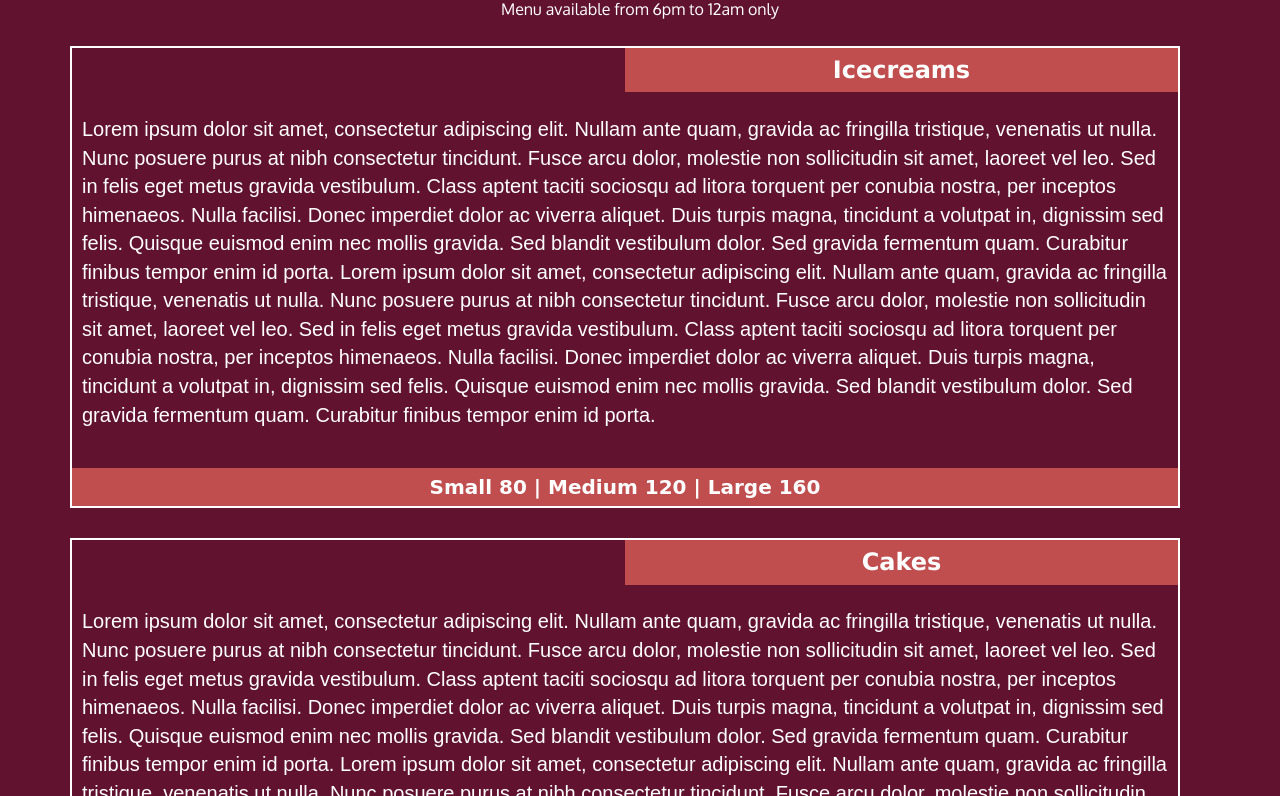
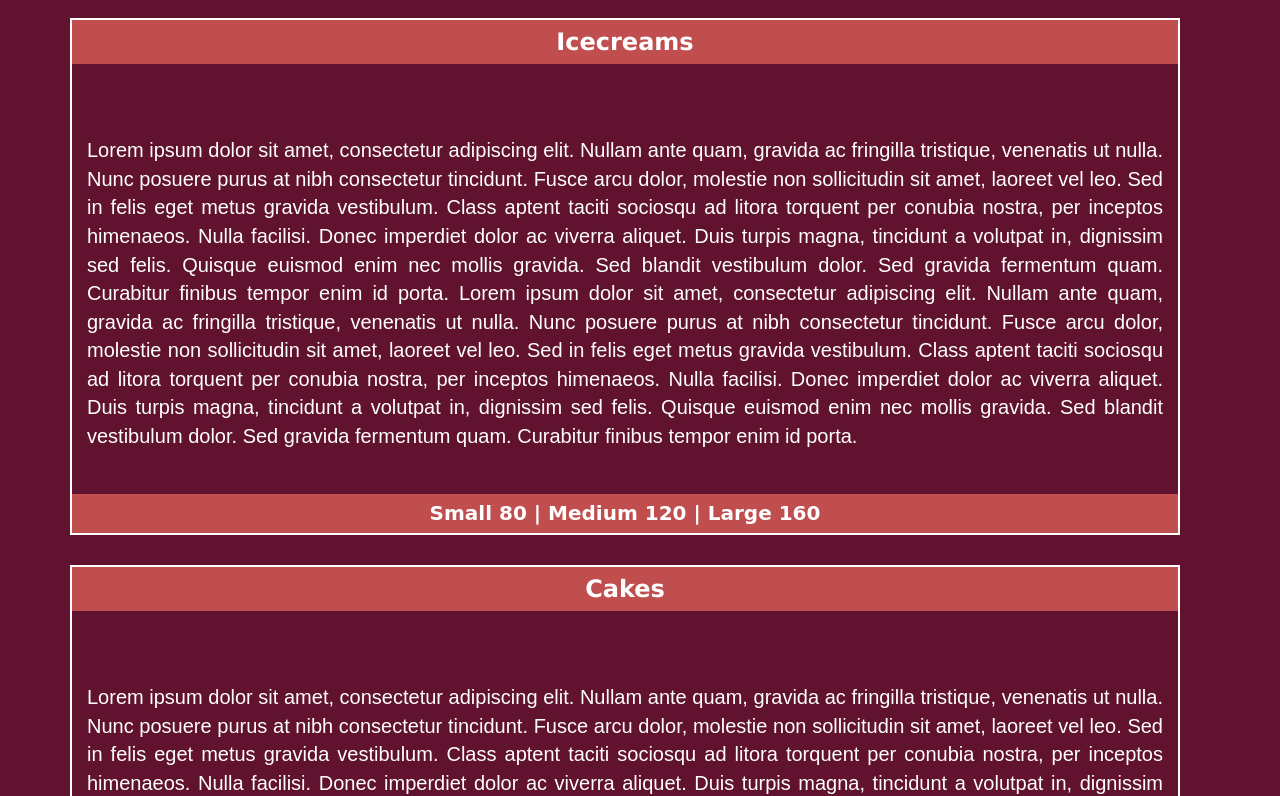
Before and after one commit to venkat-codeatmos/coursera-testhtml, a plain HTML site: page mod3solution/mod3.html in a window 1280 px wide. Shown: the part 165-961 px from the top of the page. Drawn offline with Linux system fonts and the light colour scheme.

Commit message:
same page link bug mixed

```diff
--- a/mod3solution/css/styles.css
+++ b/mod3solution/css/styles.css
@@ -3,7 +3,7 @@ body {
   color: #fff;
   background-color: #61122f;
   font-family: 'Oxygen', sans-serif;
-  padding-top: 100px;
+
 }
 
 /** HEADER **/
@@ -20,7 +20,7 @@ body {
   text-transform: capitalize;
   font-weight: bold;
   margin-top: 0;
-  margin-bottom: 10px;
+  margin-bottom: 0;
   line-height: 1;
 }
 .navbar-brand a:hover, .navbar-brand a:focus {
@@ -43,7 +43,7 @@ body {
 }
 
 .navbar-header button.navbar-toggle, .navbar-header .icon-bar {
-  border: 1px solid #61122f;
+  border: 2px solid #61122f;
 }
 
 .navbar-header button.navbar-toggle {
@@ -61,7 +61,6 @@ section {
     width: 100%;
     border: 2px solid white;
     background-color: #61122f;
-    padding: 10px;
     margin-top: 25px;
     margin-left: auto;
     margin-right: auto;
@@ -75,10 +74,7 @@ section {
 
   .titlebox
   {
-    position: absolute;
-    left: 50%;
-    top: 0%;
-    width: 50%;
+    width: 100%;
     background-color: #C14E4E;
     color: white;
     font-family: Verdana, Geneva, sans-serif;
@@ -87,6 +83,11 @@ section {
     text-transform: capitalize;
     font-weight: bold;
     padding: 5px;
+  }
+
+  div > section > p {
+  padding: 15px;
+  text-align: justify;
   }
 
   .ratecard
--- a/mod3solution/index.html
+++ b/mod3solution/mod3.html
@@ -12,7 +12,7 @@
   </head>
 <body>
   <header>
-    <nav id="header-nav" class="navbar navbar-default navbar-fixed-top">
+    <nav id="header-nav" class="navbar navbar-default" class= "navbar-fixed-top">
       <div class="container">
         <div class="navbar-header">
 
@@ -57,21 +57,21 @@
     <div class="row">
     <div class="col-md-12 col-sm-12 col-xs-12 col-xxs-12">
         <section id = "Icecreams">
-        <div class="titlebox"> Icecreams </div>
+        <div class="titlebox" class= "text-center"> Icecreams </div>
         <br><br><p> Lorem ipsum dolor sit amet, consectetur adipiscing elit. Nullam ante quam, gravida ac fringilla tristique, venenatis ut nulla. Nunc posuere purus at nibh consectetur tincidunt. Fusce arcu dolor, molestie non sollicitudin sit amet, laoreet vel leo. Sed in felis eget metus gravida vestibulum. Class aptent taciti sociosqu ad litora torquent per conubia nostra, per inceptos himenaeos. Nulla facilisi. Donec imperdiet dolor ac viverra aliquet. Duis turpis magna, tincidunt a volutpat in, dignissim sed felis. Quisque euismod enim nec mollis gravida. Sed blandit vestibulum dolor. Sed gravida fermentum quam. Curabitur finibus tempor enim id porta. Lorem ipsum dolor sit amet, consectetur adipiscing elit. Nullam ante quam, gravida ac fringilla tristique, venenatis ut nulla. Nunc posuere purus at nibh consectetur tincidunt. Fusce arcu dolor, molestie non sollicitudin sit amet, laoreet vel leo. Sed in felis eget metus gravida vestibulum. Class aptent taciti sociosqu ad litora torquent per conubia nostra, per inceptos himenaeos. Nulla facilisi. Donec imperdiet dolor ac viverra aliquet. Duis turpis magna, tincidunt a volutpat in, dignissim sed felis. Quisque euismod enim nec mollis gravida. Sed blandit vestibulum dolor. Sed gravida fermentum quam. Curabitur finibus tempor enim id porta. </p><br><br>
         <div class="ratecard"> small 80 | medium 120 | large 160</div>
         </section>
     </div>
     <div class="col-md-12 col-sm-12 col-xs-12 col-xxs-12">
         <section id = "Cakes">
-        <div class="titlebox">Cakes</div>
+        <div class="titlebox" class= "text-center">Cakes</div>
         <br><br><p> Lorem ipsum dolor sit amet, consectetur adipiscing elit. Nullam ante quam, gravida ac fringilla tristique, venenatis ut nulla. Nunc posuere purus at nibh consectetur tincidunt. Fusce arcu dolor, molestie non sollicitudin sit amet, laoreet vel leo. Sed in felis eget metus gravida vestibulum. Class aptent taciti sociosqu ad litora torquent per conubia nostra, per inceptos himenaeos. Nulla facilisi. Donec imperdiet dolor ac viverra aliquet. Duis turpis magna, tincidunt a volutpat in, dignissim sed felis. Quisque euismod enim nec mollis gravida. Sed blandit vestibulum dolor. Sed gravida fermentum quam. Curabitur finibus tempor enim id porta. Lorem ipsum dolor sit amet, consectetur adipiscing elit. Nullam ante quam, gravida ac fringilla tristique, venenatis ut nulla. Nunc posuere purus at nibh consectetur tincidunt. Fusce arcu dolor, molestie non sollicitudin sit amet, laoreet vel leo. Sed in felis eget metus gravida vestibulum. Class aptent taciti sociosqu ad litora torquent per conubia nostra, per inceptos himenaeos. Nulla facilisi. Donec imperdiet dolor ac viverra aliquet. Duis turpis magna, tincidunt a volutpat in, dignissim sed felis. Quisque euismod enim nec mollis gravida. Sed blandit vestibulum dolor. Sed gravida fermentum quam. Curabitur finibus tempor enim id porta.</p><br><br>
         <div class="ratecard"> small 200 | medium 400 | large 800</div>
         </section>
     </div>
     <div class="col-md-12 col-sm-12 col-xs-12 col-xxs-12">
         <section id = "Drinks">
-        <div class="titlebox">Milk Shakes</div>
+        <div class="titlebox" class= "text-center">Milk Shakes</div>
         <br><br><br><p> Lorem ipsum dolor sit amet, consectetur adipiscing elit. Nullam ante quam, gravida ac fringilla tristique, venenatis ut nulla. Nunc posuere purus at nibh consectetur tincidunt. Fusce arcu dolor, molestie non sollicitudin sit amet, laoreet vel leo. Sed in felis eget metus gravida vestibulum. Class aptent taciti sociosqu ad litora torquent per conubia nostra, per inceptos himenaeos. Nulla facilisi. Donec imperdiet dolor ac viverra aliquet. Duis turpis magna, tincidunt a volutpat in, dignissim sed felis. Quisque euismod enim nec mollis gravida. Sed blandit vestibulum dolor. Sed gravida fermentum quam. Curabitur finibus tempor enim id porta. Lorem ipsum dolor sit amet, consectetur adipiscing elit. Nullam ante quam, gravida ac fringilla tristique, venenatis ut nulla. Nunc posuere purus at nibh consectetur tincidunt. Fusce arcu dolor, molestie non sollicitudin sit amet, laoreet vel leo. Sed in felis eget metus gravida vestibulum. Class aptent taciti sociosqu ad litora torquent per conubia nostra, per inceptos himenaeos. Nulla facilisi. Donec imperdiet dolor ac viverra aliquet. Duis turpis magna, tincidunt a volutpat in, dignissim sed felis. Quisque euismod enim nec mollis gravida. Sed blandit vestibulum dolor. Sed gravida fermentum quam. Curabitur finibus tempor enim id porta.</p><br><br>
         <div class="ratecard"> small 100 | medium 140 | large 180</div>
         </section>
```
